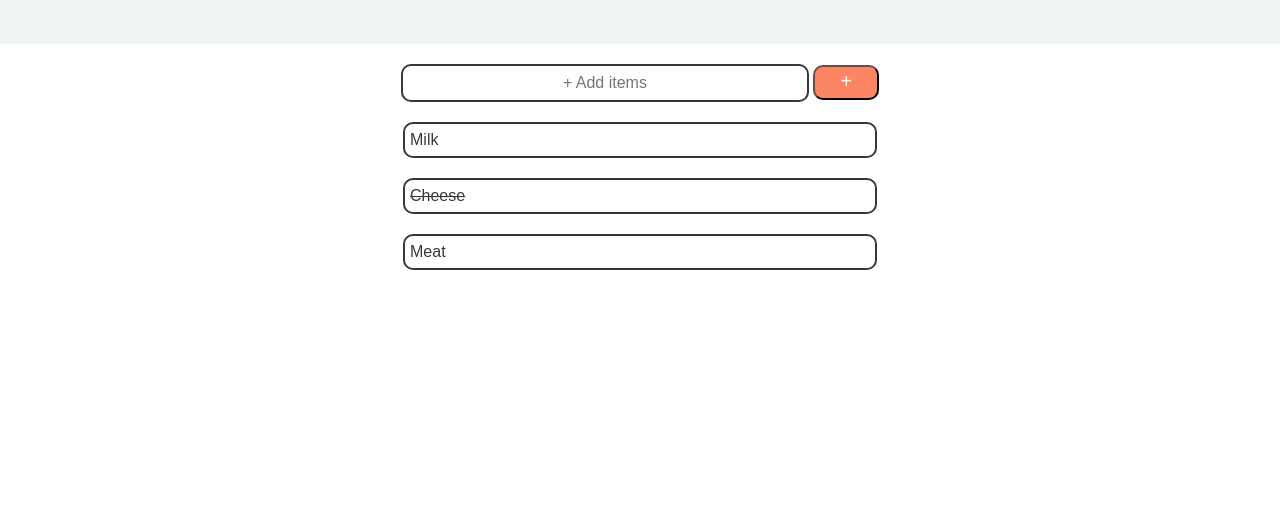
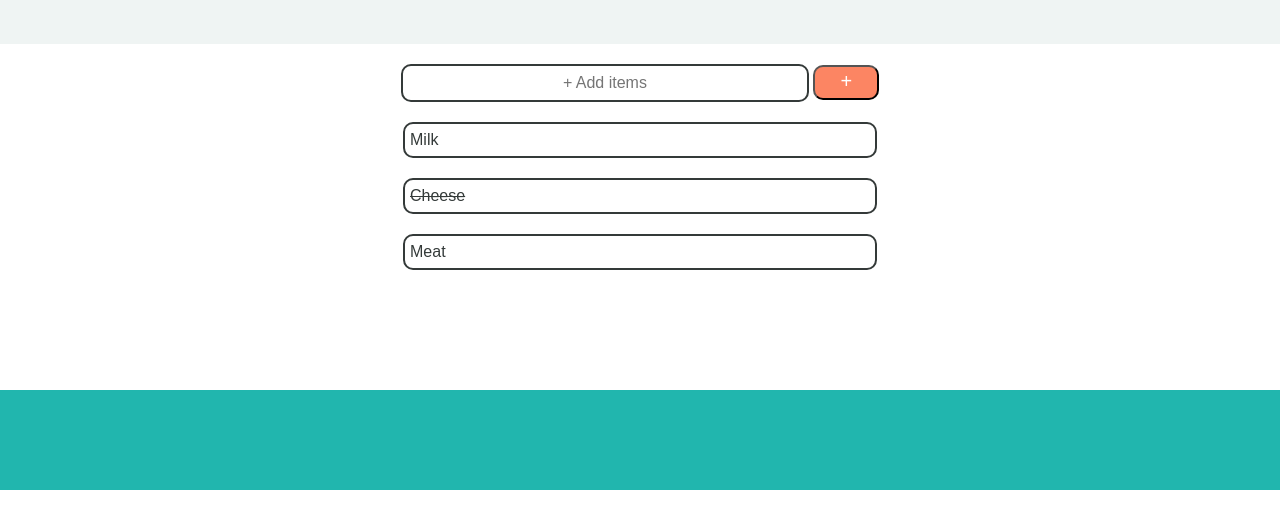
Before and after one commit to greglindahl/shopping-list-js-final, a plain HTML site: page index.html in a window 1280 px wide. Shown: the part 256-784 px from the top of the page. Drawn offline with Linux system fonts and the light colour scheme.

Commit message:
Added footer styles

```diff
--- a/css/main.css
+++ b/css/main.css
@@ -109,3 +109,11 @@ LIST SECTION
 .checked-off {
 	text-decoration: line-through;
 }
+
+footer {
+	width: 100%;
+	margin-top: 120px;
+	background-color: #21B6AE;
+	height: 100px;
+	clear: both;
+}
--- a/index.html
+++ b/index.html
@@ -23,6 +23,8 @@
 			<p class="items">Meat</p>
 		</section>
 	</div>
+	<footer>
+	</footer>
 	<script type="text/javascript" src="js/app.js"></script>
 </body>
 </html>
```
